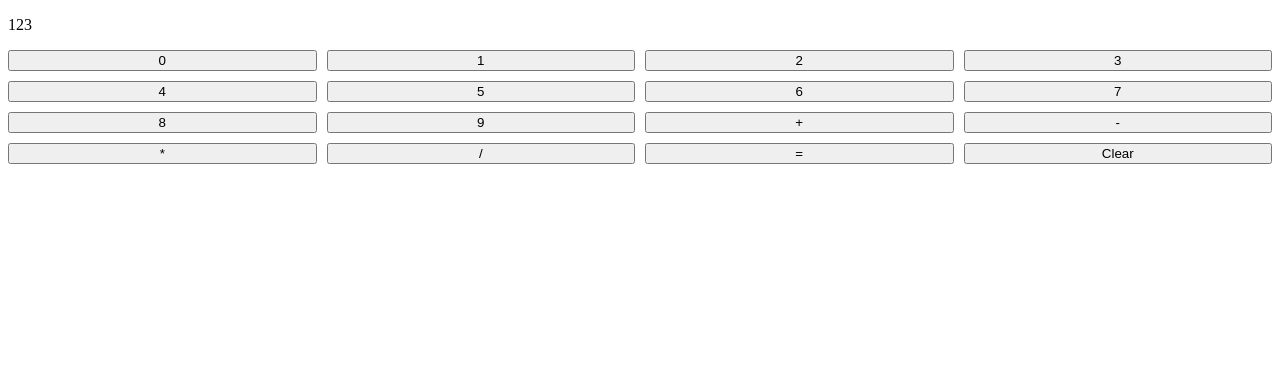
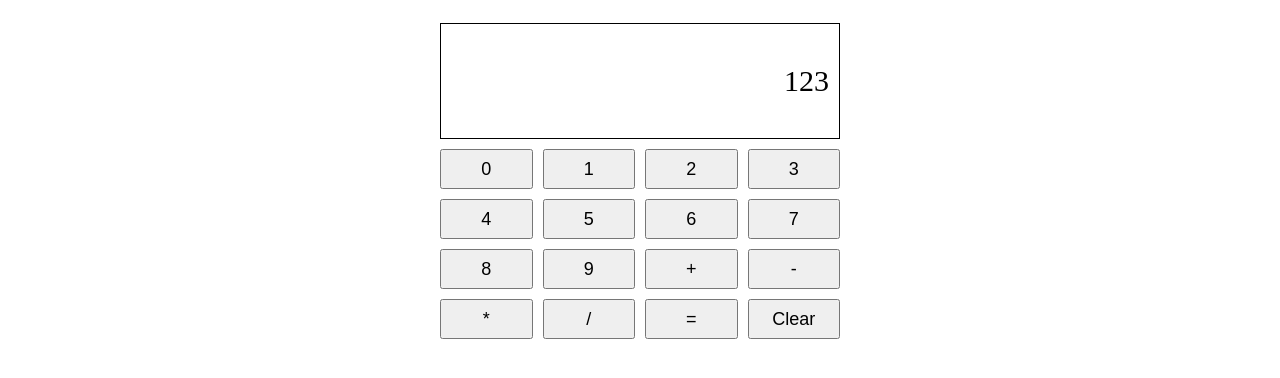
Before and after one commit to jacsensetiawan/Project-Calculator, a plain HTML site: page index.html in a window 1280 px wide. Drawn offline with Linux system fonts and the light colour scheme.

Commit message:
style: center calculator and improve button layout

```diff
--- a/style.css
+++ b/style.css
@@ -3,3 +3,22 @@
     grid-template-columns: repeat(4, 1fr) ;
     gap: 10px;
 }
+
+.calculator {
+    width: 400px;
+    padding: 15px;
+    margin: 0 auto;
+}
+
+.display {
+    border: 1px solid black;
+    font-size: 30px;
+    text-align: right;
+    padding: 10px;
+    margin-bottom: 10px;
+}
+
+.buttons button {
+    height: 40px;
+    font-size: 18px;
+}
```
